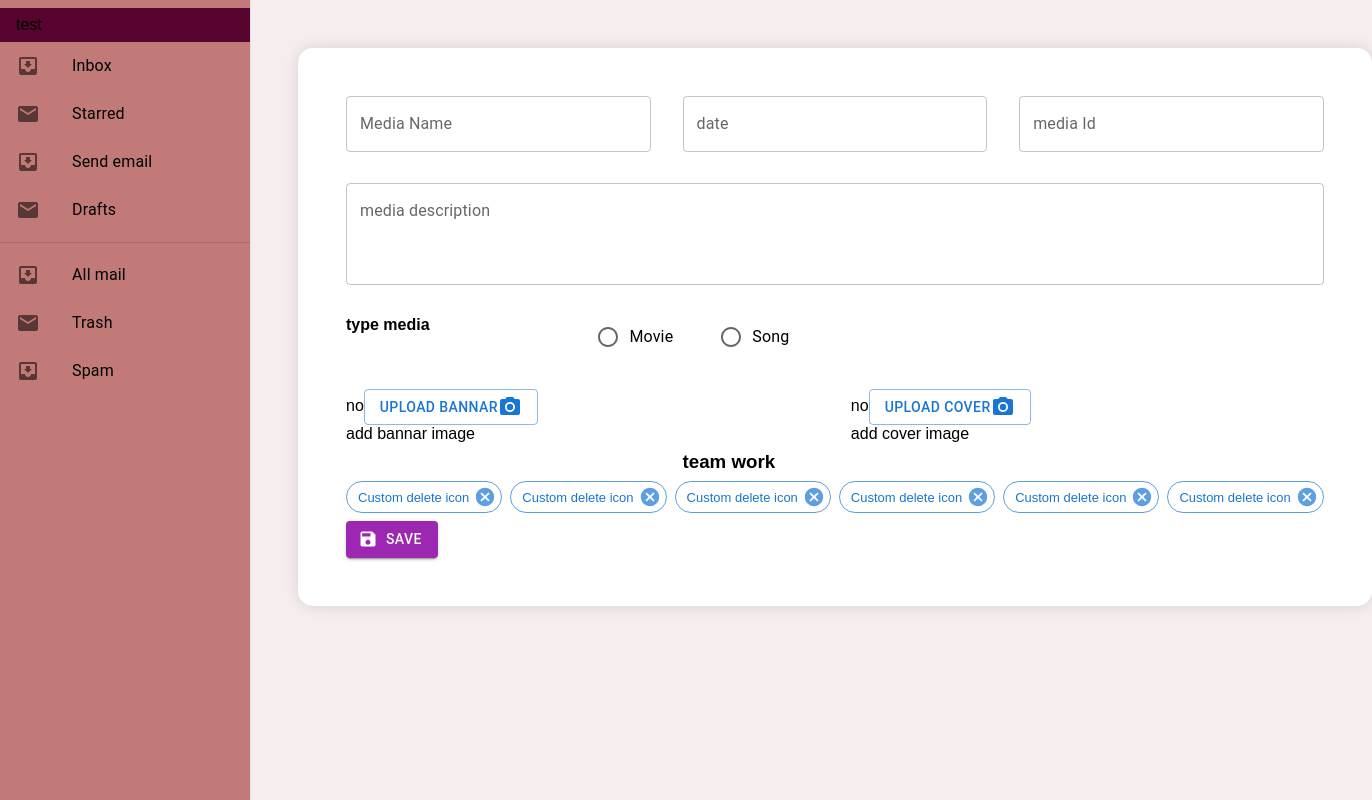
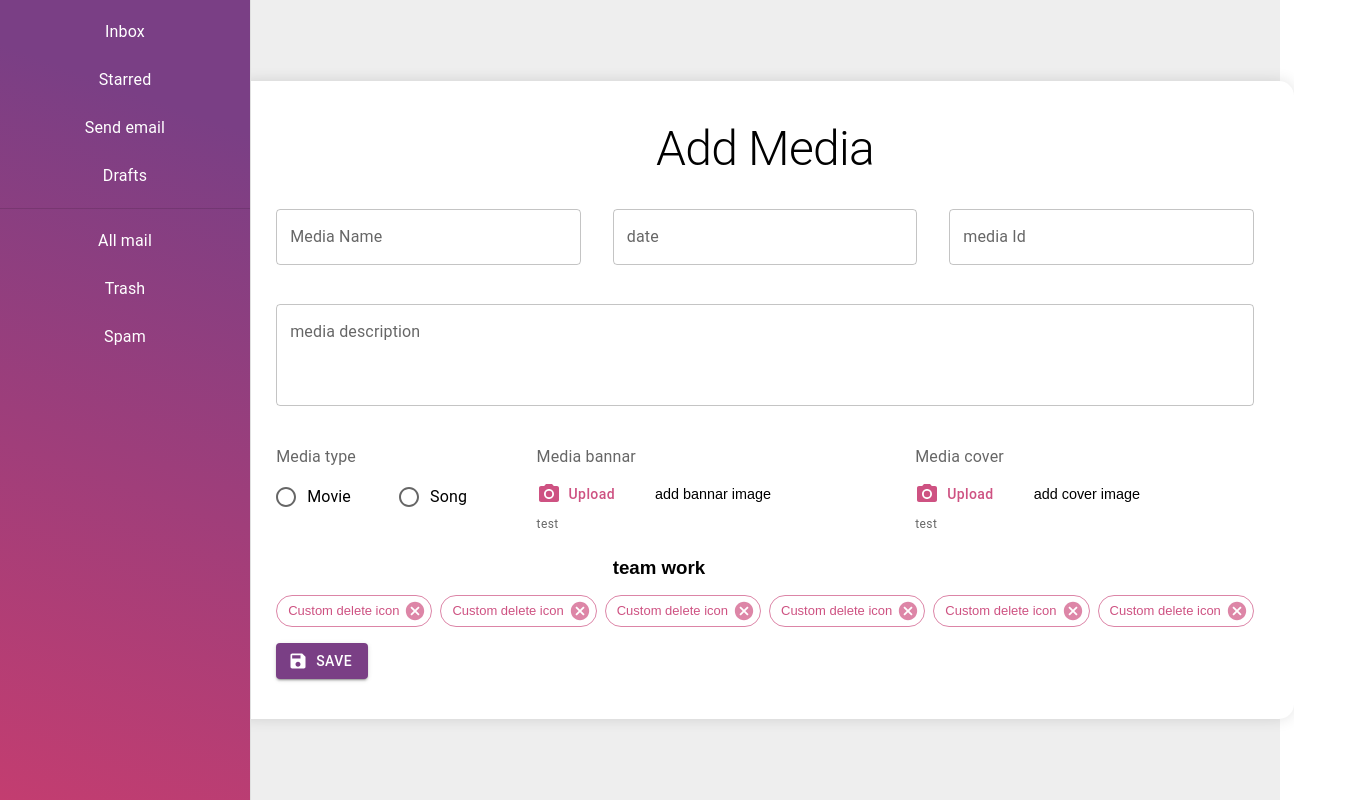
Before and after one commit to randa-11295/Nosatalga-dashboard, a React (Create React App) app: page / in a window 1280 px wide. Shown: the whole page, 1372 px wide, since content can reach past the window. Built offline with nearby package versions, Linux system fonts and the light colour scheme.

Commit message:
hande add media form

```diff
--- /dev/null
+++ b/src/Common/theme.js
@@ -0,0 +1,15 @@
+import {  createTheme } from '@mui/material/styles';
+
+const theme =   createTheme({
+palette: {
+     primary: {
+          main: '#ce5282',
+          contrastText : '#fff'
+     },
+     secondary:  {
+          main: '#7a3f85',
+          contrastText : '#fff'
+     },},
+})
+
+export default theme
--- a/src/Components/App/App.js
+++ b/src/Components/App/App.js
@@ -3,12 +3,27 @@ import Box from '@mui/material/Box';
 import SideBar from '../SideBar/SideBar';
 import AddMovie from "../Movie/AddMovie";
 
+const boxStyle = { flexGrow: 1, p: 5,
+                   background : "#fff"  ,
+                   borderRadius : "15px" ,
+                   height : "100%" ,
+                   boxShadow: "0px 0px 15px 0px rgba(0,0,0,0.12)"}
+
+ const continStyle ={ display: 'flex'  ,  p: 4 ,
+                      background : "rgb(238, 238, 238)" ,
+                      minHeight : "100vh" ,
+                      display : "flex" ,
+                      justifyContent : "center"  ,
+                     alignItems : "center" ,
+                    }
+
+
 export default function App() {
   return (
-    <Box sx={{ display: 'flex'  ,  p: 6 , }}>
+    <Box sx={continStyle}>
       <SideBar />
 
-      <Box component="main" sx={{ flexGrow: 1, p: 6 ,  background : "#fff"  ,  borderRadius : "15px" , boxShadow: "0px 0px 15px 0px rgba(0,0,0,0.12)"}}>
+      <Box component="main" sx={boxStyle}>
          <AddMovie />
       </Box>
     </Box>
--- a/src/Components/Inputs/UplodeInput.js
+++ b/src/Components/Inputs/UplodeInput.js
@@ -1,8 +1,13 @@
 import { styled } from '@mui/material/styles';
+import { useState } from 'react';
 import Button from '@mui/material/Button';
 import Box from '@mui/material/Box';
+import Typography from '@mui/material/Box';
 import PhotoCamera from '@mui/icons-material/PhotoCamera';
-import { useState } from 'react';
+import FormControl from '@mui/material/FormControl';
+import FormHelperText from '@mui/material/FormHelperText';
+import FormLabel from '@mui/material/FormLabel';
+
 
 const Input = styled('input')({
   display: 'none',
@@ -22,17 +27,26 @@ const onFileChange = event => {
 
 
 return (
-<Box>
-<label>
-  {props.error[props.name]|| "no"}
-  <Input accept="image/*"  onChange={onFileChange}  type="file" />
+<FormControl   variant="standard"  error={! true }   >
+<FormLabel sx= {{ml : 1 , mb:1}} > Media {props.name} </FormLabel>
+<Box sx={{display : "flex" , alignItems : "center"}}>
 
-  <Button variant="outlined" component="span">
-    upload  {props.name}  <PhotoCamera />
-  </Button>
+    <label>
 
-</label>
-<p>{photo}</p>
+      <Input accept="image/*"  onChange={onFileChange}  type="file"  />
+
+      <Button   component="span" sx= {{ mr: 4 , textTransform: 'capitalize',  }}>
+           <PhotoCamera sx= {{ mr: 1  }} /> upload
+      </Button>
+    </label>
+
+    <Typography variant="p" component="p" sx= {{fontSize : ".9rem"}}   >
+             {photo}
+    </Typography>
 </Box>
+<FormHelperText sx= {{ml : 1 }}>{"test" || " "}</FormHelperText>
+
+
+</FormControl>
 );
 }
--- a/src/Components/Inputs/checkArea.js
+++ b/src/Components/Inputs/checkArea.js
@@ -1,28 +1,24 @@
-import * as React from 'react';
 import Radio from '@mui/material/Radio';
 import RadioGroup from '@mui/material/RadioGroup';
 import FormControlLabel from '@mui/material/FormControlLabel';
 import FormControl from '@mui/material/FormControl';
 import FormHelperText from '@mui/material/FormHelperText';
+import FormLabel from '@mui/material/FormLabel';
 
 export default function CheckArea(props) {
-
-// const [error, setError] = React.useState(false);
-
-// const [helperText, setHelperText] = React.useState('Choose wisely');
-
 
 return (
 
 <FormControl   variant="standard"  error={ Boolean(props.formik.errors[props.name])}   >
 
 
-<RadioGroup     name={props.name}  row   onChange={props.formik.handleChange}   >
+<FormLabel sx= {{ mb:1}} > Media {props.name} </FormLabel>
+<RadioGroup  name={props.name}  row   onChange={props.formik.handleChange}   >
     <FormControlLabel color="error.main" value="movie" control={<Radio />} label="Movie" sx={{ mr: 6}} />
     <FormControlLabel color="error.main" value="song"  control={<Radio />} label="Song" />
 </RadioGroup>
+<FormHelperText>{props.formik.errors[props.name] || " "}</FormHelperText>
 
-<FormHelperText>{props.formik.errors[props.name] || " "}</FormHelperText>
 
 </FormControl>
   );
--- a/src/Components/Movie/AddMovie.js
+++ b/src/Components/Movie/AddMovie.js
@@ -6,6 +6,7 @@ import LoadBtn from '../Inputs/LoadBtn';
 import { useFormik } from 'formik';
 import CheckArea from '../Inputs/checkArea';
 import {addMovieShema} from "../../Common/vaildation"
+import Headline from '../Text/Headline';
 
 export default function BasicGrid() {
 
@@ -29,9 +30,11 @@ const custumHandelChange =(val , key)=>{
     console.log(formik.values)
 }
 
-
 return (
-<Grid  component="form" onSubmit={formik.handleSubmit} container columnSpacing={4} rowSpacing = {1}>
+<Grid  component="form" onSubmit={formik.handleSubmit} container columnSpacing={4} rowSpacing = {2}>
+    <Grid item xs={12}>
+        <Headline />
+    </Grid>
     <Grid item xs={4}>
         <TextCustomInpute  formik={formik}  name="name"  label="Media Name" />
     </Grid>
@@ -49,17 +52,14 @@ return (
     </Grid>
 
     <Grid item xs={3}>
-       <h4> type media </h4>
-    </Grid>
-    <Grid item xs={9}>
        <CheckArea formik={formik} name="type"  />
     </Grid>
 
-    <Grid item xs={6}>
+    <Grid item xs={4.5}>
         <UploadButtons  error={formik.errors}  handleChange={custumHandelChange}  name="bannar" />
     </Grid>
 
-    <Grid item xs={6}>
+    <Grid item xs={4.5}>
           <UploadButtons error={formik.errors} handleChange={custumHandelChange}  name="cover" />
     </Grid>
 
@@ -73,6 +73,7 @@ return (
     <Grid item xs={7}>
         <ChipsArea />
     </Grid>
+
     <Grid item xs={12}>
         <LoadBtn  />
     </Grid>
--- a/src/Components/SideBar/SideBar.js
+++ b/src/Components/SideBar/SideBar.js
@@ -20,17 +20,15 @@ return (
       flexShrink: 0,
     }}
   >
-    <Box sx={{ overflow: 'auto'  , bgcolor : "#C17A78" , minHeight : "100vh" , width : "250px"  , color : "#000" }}>
+    <Box sx={{ overflow: 'auto'  ,
+    background: "linear-gradient(20deg,#c33d70 0%, #7a3f85 85%)",
+     minHeight : "100vh" , width : "250px"  , color : "#000" }}>
       <List>
 
-        <ListItemButton sx={{background : "#570530"}}> test </ListItemButton>
         {['Inbox', 'Starred', 'Send email', 'Drafts'].map((text, index) => (
           <ListItem key={text} disablePadding>
             <ListItemButton>
-              <ListItemIcon>
-                {index % 2 === 0 ? <InboxIcon /> : <MailIcon />}
-              </ListItemIcon>
-              <ListItemText primary={text} />
+              <ListItemText primary={text} sx={{color : "#fff" , textAlign : "center"}} />
             </ListItemButton>
           </ListItem>
         ))}
@@ -40,10 +38,7 @@ return (
         {['All mail', 'Trash', 'Spam'].map((text, index) => (
           <ListItem key={text} disablePadding>
             <ListItemButton>
-              <ListItemIcon>
-                {index % 2 === 0 ? <InboxIcon /> : <MailIcon />}
-              </ListItemIcon>
-              <ListItemText primary={text} />
+              <ListItemText primary={text} sx={{color : "#fff" , textAlign : "center"}} />
             </ListItemButton>
           </ListItem>
         ))}
--- a/src/Components/Text/Headline.js
+++ b/src/Components/Text/Headline.js
@@ -0,0 +1,16 @@
+import Typography from '@mui/material/Typography';
+
+
+export default function Headline(props) {
+
+const textStyle ={ textAlign : "center",
+                    margin : "0 1rem 1rem" ,
+                    coloe : "secondary.main" ,
+                    fontSize : '3rem'   ,
+                    textTransform: 'capitalize'}
+
+return (<Typography variant="h1" component="h1"  sx={textStyle} >
+             Add  media
+        </Typography>
+
+)}
--- a/src/index.css
+++ b/src/index.css
@@ -12,7 +12,8 @@
 
 html {
   scroll-behavior: smooth;
-  background : #a85f5d1a;
+
+
 }
 
 /* width */
--- a/src/index.js
+++ b/src/index.js
@@ -2,6 +2,11 @@ import React from 'react';
 import ReactDOM from 'react-dom/client';
 import './index.css';
 import App from './Components/App/App';
-
+import { ThemeProvider } from '@mui/material/styles';
+import theme from "./Common/theme"
 const root = ReactDOM.createRoot(document.getElementById('root'));
-root.render( <App />);
+root.render(
+<ThemeProvider theme={theme}>
+  <App />
+</ThemeProvider>
+);
```
Also changed, not shown: src/Common/theame.js (deleted).
